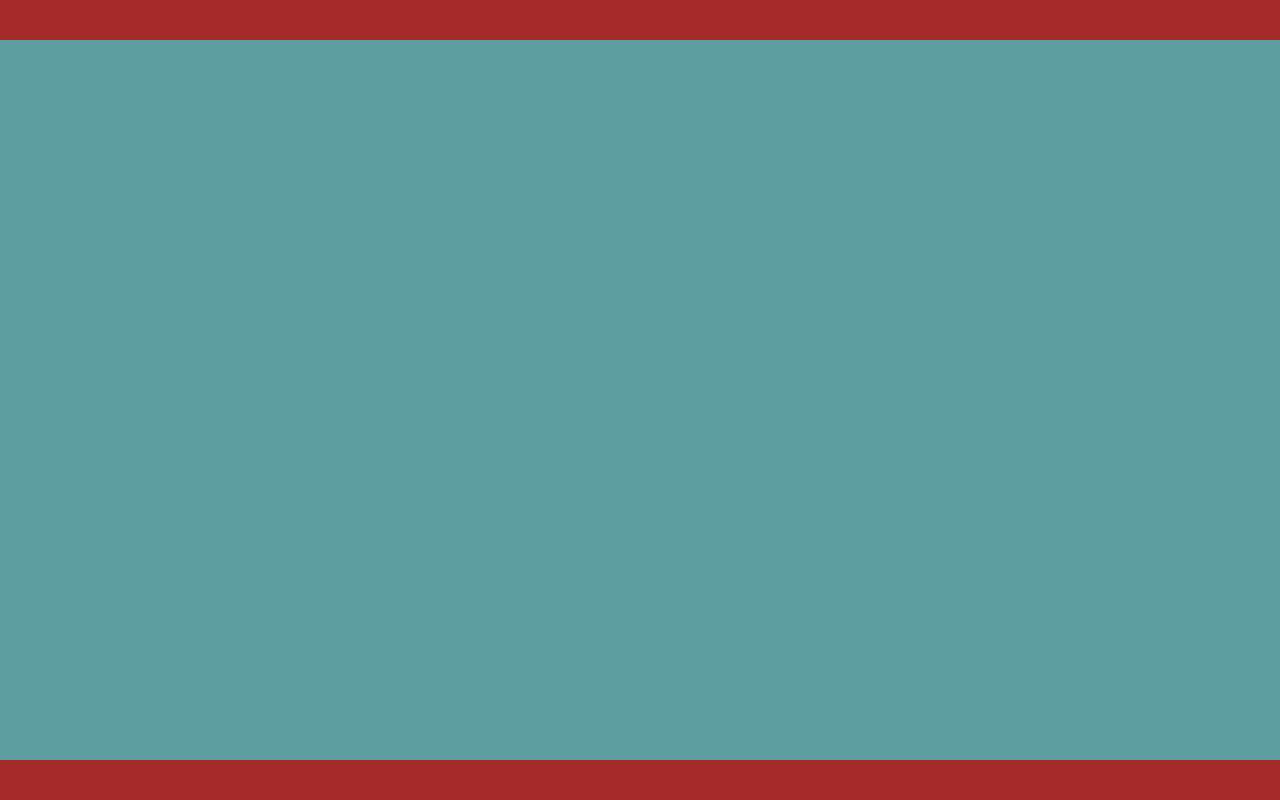
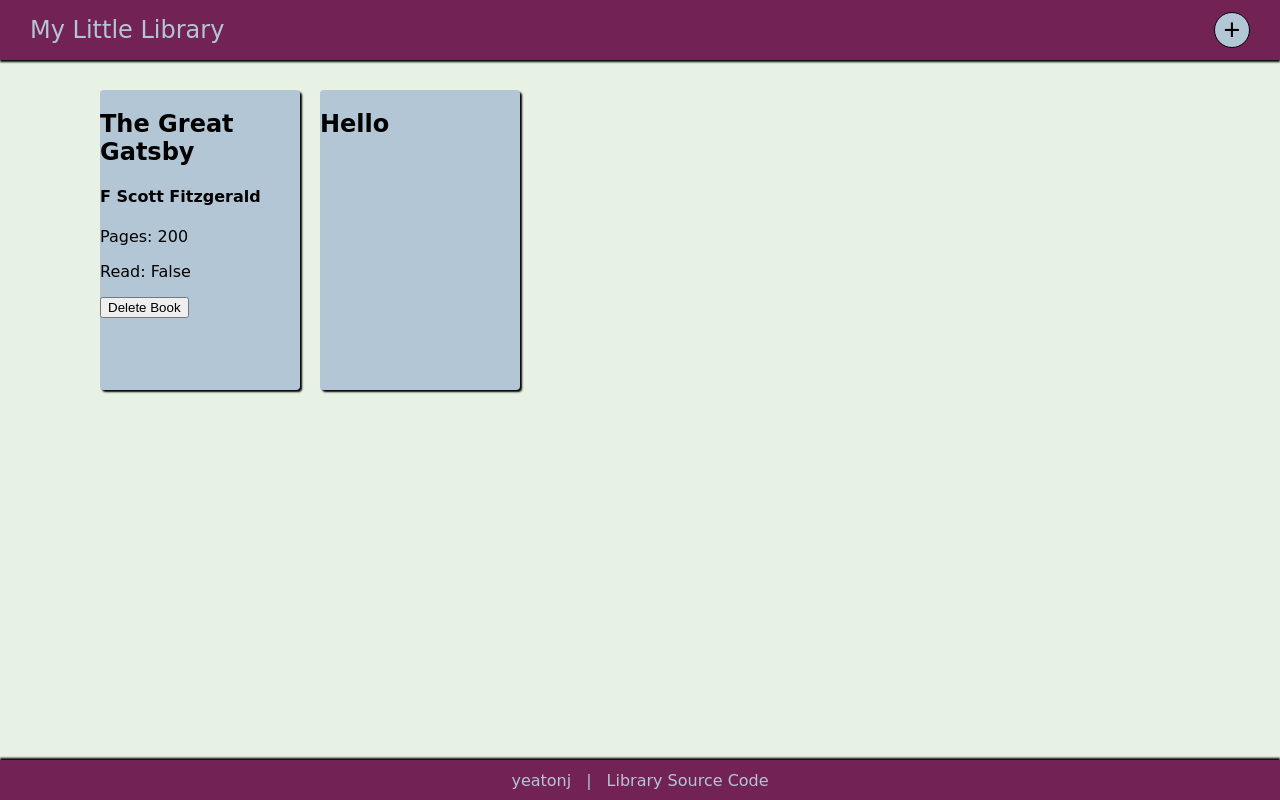
Before and after one commit to yeatonj/odin-library, a plain HTML site: page index.html in a window 1280 px wide. Drawn offline with Linux system fonts and the light colour scheme; a web font is replaced by a local one.

Commit message:
Add page formatting

```diff
--- a/index.html
+++ b/index.html
@@ -5,19 +5,40 @@
     <meta name="viewport" content="width=device-width, initial-scale=1.0">
     <title>Library</title>
     <link rel="stylesheet" href="style.css">
+
+    <link rel="preconnect" href="https://fonts.googleapis.com">
+    <link rel="preconnect" href="https://fonts.gstatic.com" crossorigin>
+    <link href="https://fonts.googleapis.com/css2?family=Rosarivo:ital@0;1&display=swap" rel="stylesheet">
+
 </head>
 <body>
     <div class="container-main">
         <div class="header">
-
+            <p>My Little Library</p>
+            <button class="add">+</button>
         </div>
 
         <div class="container-books">
+            <div class="book-card">
+                <h2 class="title">The Great Gatsby</h2>
+                <h4 class="author">F Scott Fitzgerald</h4>
+                <p class="page-count">Pages: 200</p>
+                <p class="read">Read: False</p>
+                <button class="remove">Delete Book</button>
+
+            </div>
+            <div class="book-card">
+                <h2 class="title">Hello</h2>
+                <h4 class="Author"></h4>
+
+            </div>
 
         </div>
 
         <div class="footer">
-
+            <a href="https://github.com/yeatonj">yeatonj</a>
+            <div>|</div>
+            <a href="https://github.com/yeatonj/odin-library">Library Source Code</a>
         </div>
 
     </div>
--- a/style.css
+++ b/style.css
@@ -1,30 +1,89 @@
+* {
+    box-sizing: border-box;
+}
+
 body {
     margin: 0px;
+    font-family: "Rosarivo", cursive;
+    font-weight: 400;
+    font-style: normal;
+}
+
+:root {
+    --primary-one: #E55050;
+    --primary-two: #732255;
+    --secondary-one: #B2C6D5;
+    --secondary-two: #E7F2E4;
 }
 
 .container-main {
-    background-color: cadetblue;
+    background-color: var(--secondary-two);
     display: grid;
     grid-template-columns: 100px 1fr 100px;
-    grid-template-rows: 40px 1fr 40px;
+    grid-template-rows: 60px 1fr 40px;
     height: 100vh;
 }
 
 .header, .footer {
-    background-color: brown;
+    background-color: var(--primary-two);
+
 }
 
 .header {
     grid-row: 1 / 2;
     grid-column: 1 / 4;
+    padding-left: 30px;
+    padding-right: 30px;
+
+    display: flex;
+    align-items: center;
+    color: var(--secondary-one);
+    box-shadow: 0px 2px 2px black;
+    font-size: x-large;
+    justify-content: space-between;
+}
+
+.header button {
+    height: 36px;
+    width: 36px;
+    border-radius: 18px;
+    border: 1px solid black;
+    background-color: var(--secondary-one);
+    font-size: larger;
 }
 
 .footer {
     grid-row: 3 / 4;
     grid-column: 1 / 4;
+    box-shadow: 0px -2px 2px black;
+    display: flex;
+    align-items: center;
+    justify-content: center;
+    gap: 15px;
+
+}
+
+.footer > * {
+    color: var(--secondary-one);
+    text-decoration: none;
+}
+
+.footer a:hover {
+    text-decoration: underline;
 }
 
 .container-books {
     grid-row: 2 / 3;
     grid-column: 2 / 3;
+    display: grid;
+    grid-template-columns: repeat(auto-fill, minmax(200px, 1fr));
+    gap: 20px;
+    padding-top: 30px;
 }
+
+.book-card {
+    background-color: var(--secondary-one);
+    height: 300px;
+    border-radius: 4px;
+    box-shadow: 2px 2px 2px black;
+}
```
